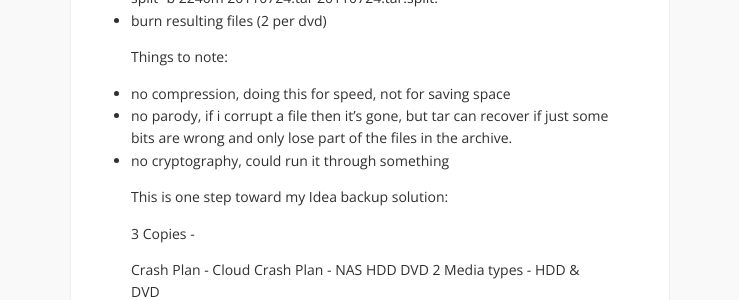
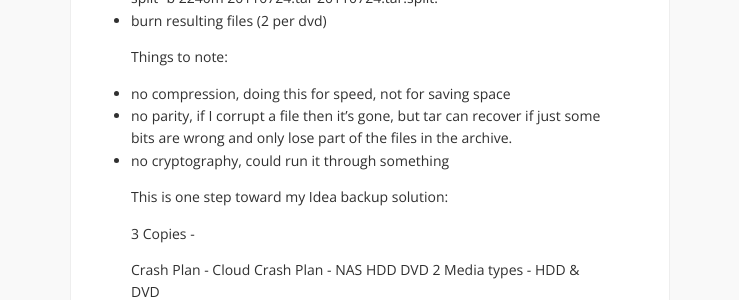
Before and after one commit to erichelgeson/erichelgeson.github.com, a Jekyll site: the page built from _posts/2011-07-24-photo-backup.markdown, in a window 1280 px wide. Shown: the part 757-1057 px from the top of the page, without its empty margins (270-1009 px from the left). Built offline with Jekyll 4.4.1, drawn with Linux system fonts in a browser that asks for light colours; Markdown is read by kramdown in place of the engine named in the settings; comment, search, counter and statistics services are not loaded.

Commit message:
Update 2011-07-24-photo-backup.markdown
Typo, thanks Matthew Krieger

```diff
--- a/_posts/2011-07-24-photo-backup.markdown
+++ b/_posts/2011-07-24-photo-backup.markdown
@@ -20,7 +20,7 @@ I couldn't find a good backup solution (good == free, and no weird archive forma
 Things to note:
 
 * no compression, doing this for speed, not for saving space
-* no parody, if i corrupt a file then it's gone, but tar can recover if just some bits are wrong and only lose part of the files in the archive.
+* no parity, if I corrupt a file then it's gone, but tar can recover if just some bits are wrong and only lose part of the files in the archive.
 * no cryptography, could run it through something
 
 This is one step toward my Idea backup solution:
```
